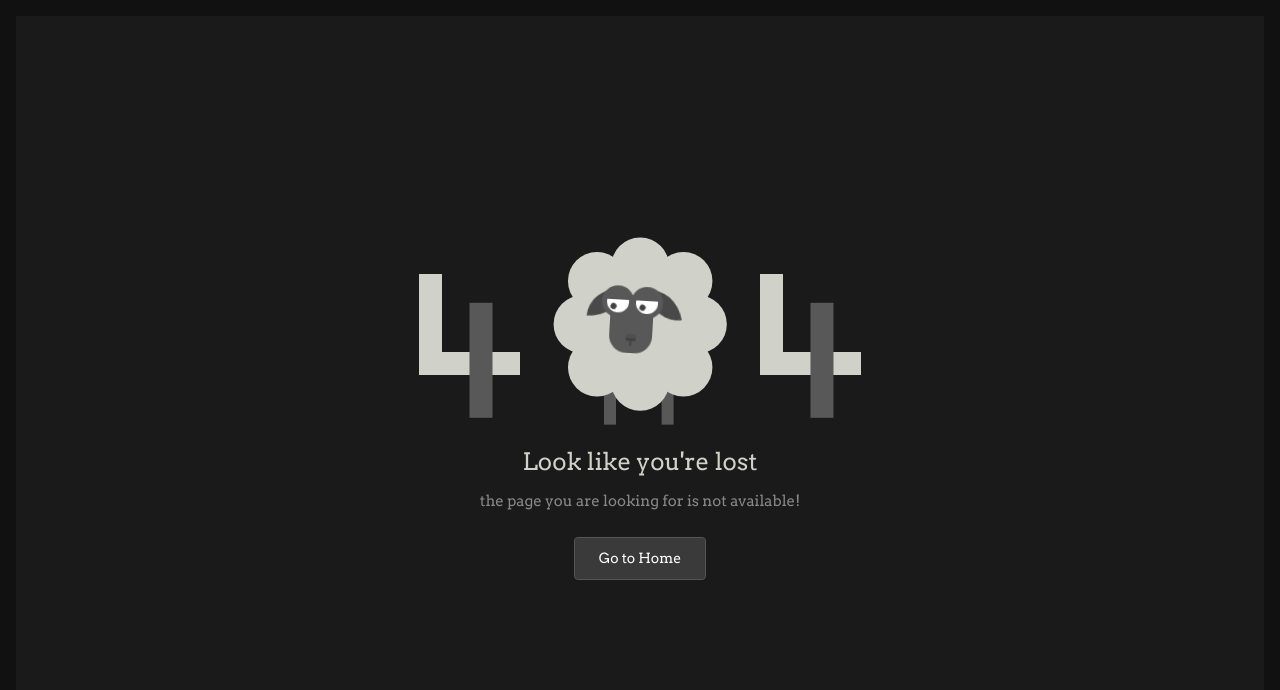
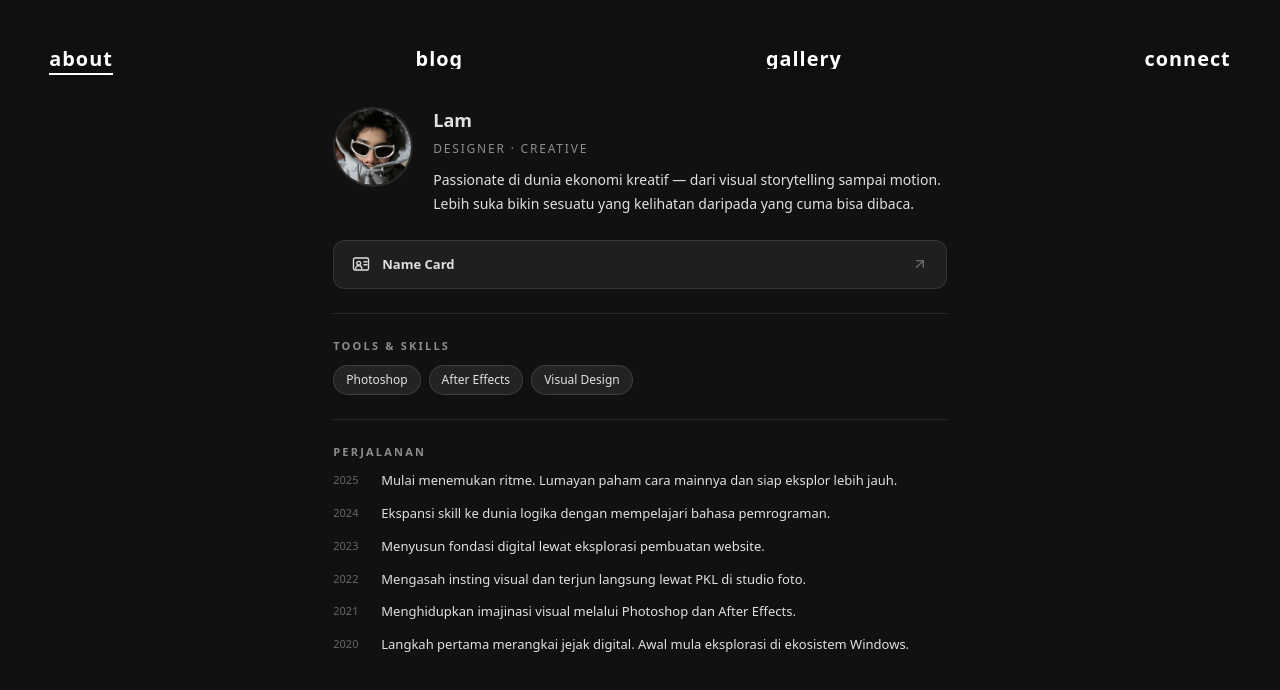
Before and after one commit to Lamiore/ProfileApp, a Next.js app: page /about in a window 1280 px wide. Before the commit this address had no page. Shown: the top 690 px of the page. Built offline with nearby package versions, Linux system fonts and the light colour scheme.

Commit message:
feat: add about, blog, gallery, connect pages

```diff
--- /dev/null
+++ b/app/(pages)/about/page.tsx
@@ -0,0 +1,9 @@
+import AboutWindow from "@/components/windows/aboutwindow";
+
+export default function AboutPage() {
+    return (
+        <div style={{ maxWidth: "680px", margin: "0 auto", padding: "32px clamp(1rem, 2.6vw, 2.5rem) 64px" }}>
+            <AboutWindow />
+        </div>
+    );
+}
--- /dev/null
+++ b/app/(pages)/blog/page.tsx
@@ -0,0 +1,9 @@
+import BlogWindow from "@/components/windows/blogwindow";
+
+export default function BlogPage() {
+    return (
+        <div style={{ maxWidth: "960px", margin: "0 auto", padding: "32px clamp(1rem, 2.6vw, 2.5rem) 64px" }}>
+            <BlogWindow />
+        </div>
+    );
+}
--- /dev/null
+++ b/app/(pages)/connect/page.tsx
@@ -0,0 +1,9 @@
+import ConnectionWindow from "@/components/windows/connectionwindow";
+
+export default function ConnectPage() {
+    return (
+        <div style={{ maxWidth: "680px", margin: "0 auto", padding: "32px clamp(1rem, 2.6vw, 2.5rem) 64px" }}>
+            <ConnectionWindow />
+        </div>
+    );
+}
--- /dev/null
+++ b/app/(pages)/gallery/page.tsx
@@ -0,0 +1,9 @@
+import GalleryWindow from "@/components/windows/gallerywindow";
+
+export default function GalleryPage() {
+    return (
+        <div style={{ maxWidth: "1200px", margin: "0 auto", padding: "32px clamp(1rem, 2.6vw, 2.5rem) 64px" }}>
+            <GalleryWindow />
+        </div>
+    );
+}
```
